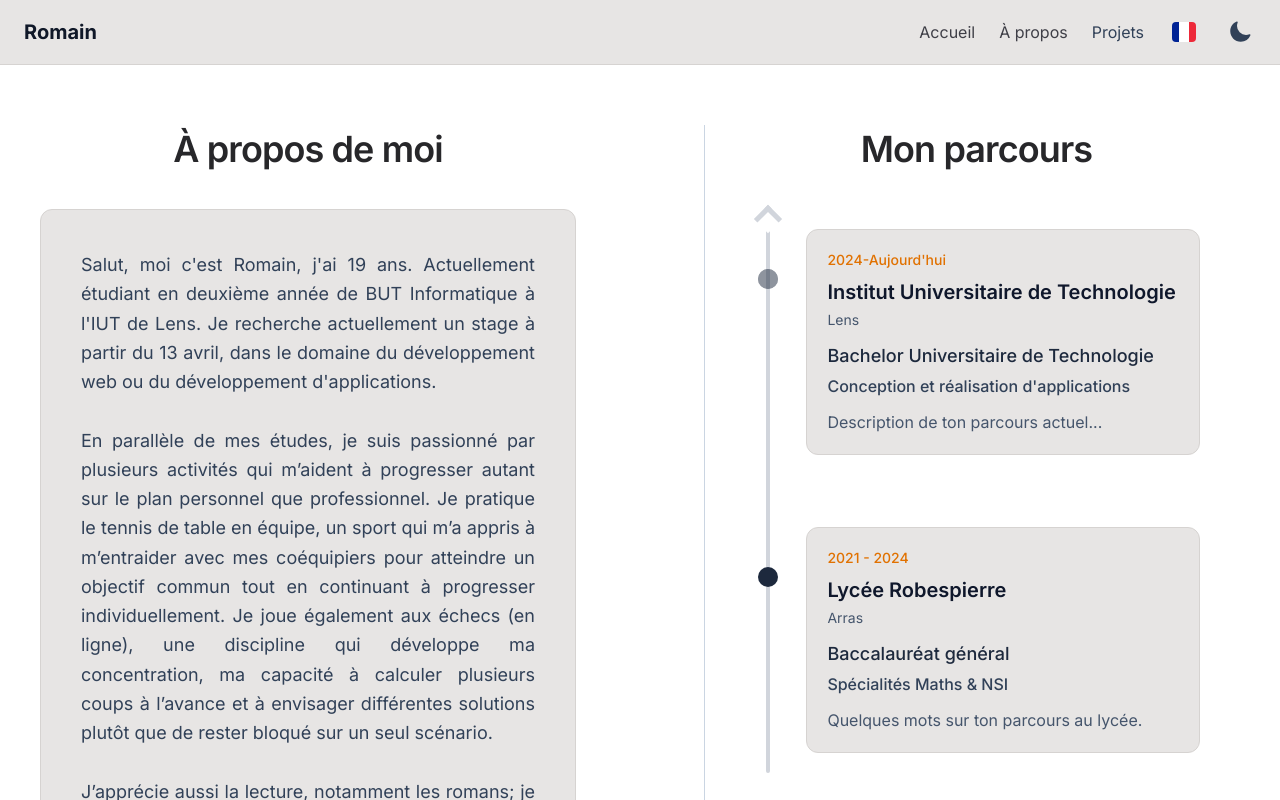
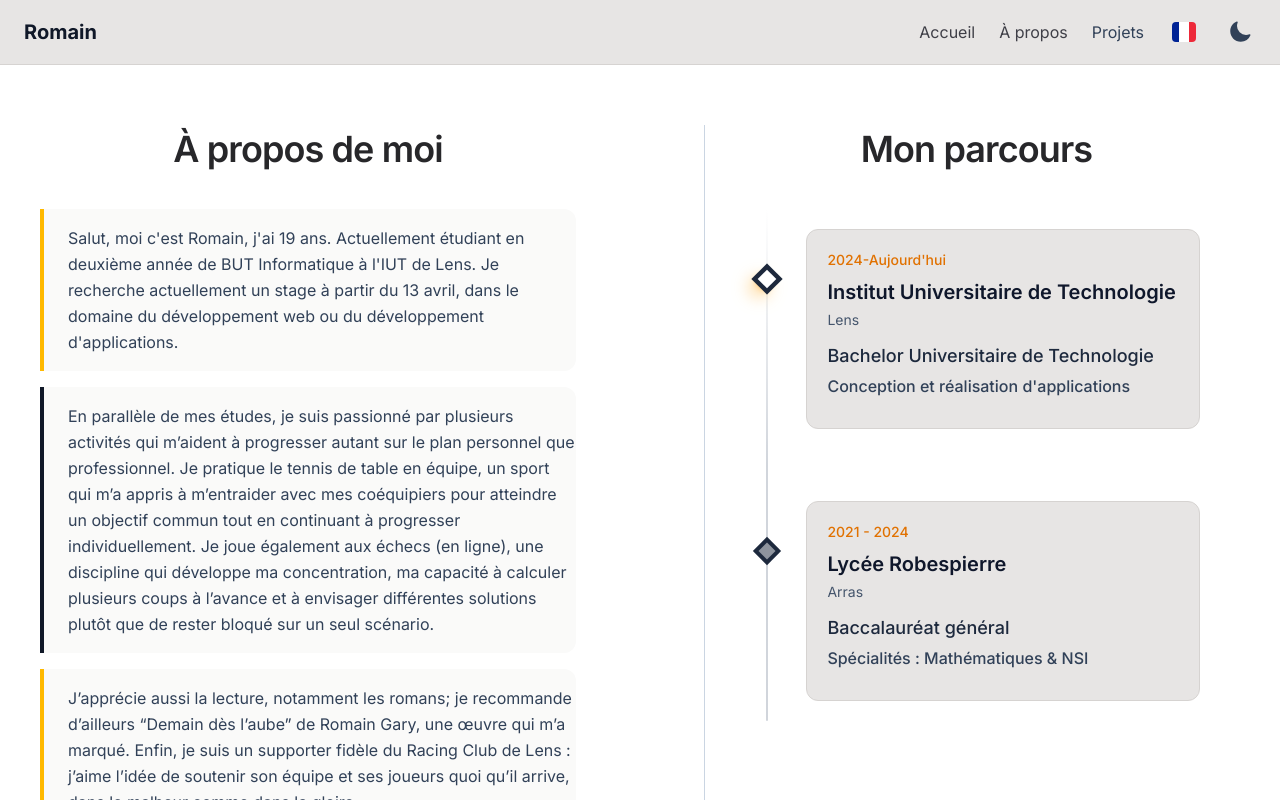
Before and after one commit to Romain-thib/Portfolio, a Vue app: page /about in a window 1280 px wide. Shown: the top 800 px of the page. Built offline with nearby package versions, Linux system fonts and the light colour scheme.

Commit message:
V2 page about

```diff
--- a/src/components/about/Timeline.vue
+++ b/src/components/about/Timeline.vue
@@ -14,9 +14,12 @@ const timelineItems = ['but', 'lycee']
     </h2>
 
     <div class="relative flex flex-col gap-8 pl-6 ml-[20%]">
-      <div class="absolute -left-16 top-0 bottom-0 w-1 bg-gray-300 dark:bg-slate-800 rounded">
-      <div class="absolute top- left-1/2 -translate-x-1/2 w-5 h-5 border-l-5 border-t-5 border-gray-300 dark:border-slate-800 rotate-45 bg-white dark:bg-slate-900"></div>
+      <!-- Ligne verticale de la timeline -->
+      <div class="absolute -left-16 top-0 bottom-0 w-0.5 bg-linear-to-b from-transparent via-gray-300 to-gray-300 dark:via-slate-500 dark:to-slate-700 rounded">
       </div>
+
+      <!-- Flèche vers le haut (sens du temps) -->
+      <div class="absolute -left-17 -top-2 flex flex-col items-center"></div>
 
       <TimelineItem
         v-for="item in timelineItems"
--- a/src/components/about/TimelineItem.vue
+++ b/src/components/about/TimelineItem.vue
@@ -13,19 +13,19 @@ const props = defineProps({
 <template>
   <div class="relative flex items-start -ml-20">
 
-    <!-- Cercle décoratif avec animation pour "Aujourd'hui" -->
-    <div
-      class="absolute -left-4 top-15 w-5 h-5 bg-slate-800 dark:bg-amber-400 rounded-full"
-      :class="{ 'animate-pulse': isCurrent }"
-    >
-      <!-- Effet de ring pour l'élément actuel -->
+    <div class="absolute -left-[1.06rem] top-15 w-5 h-5 bg-slate-800 dark:bg-amber-400  rotate-45 transition-all duration-300"
+        :class="isCurrent ? 'scale-110 shadow-lg shadow-amber-500/50 dark:shadow-amber-400/50' : ''">
       <div
         v-if="isCurrent"
-        class="absolute inset-0 rounded-full dark:bg-amber-500 bg-slate-800 animate-ping opacity-75"
+        class="absolute inset-0 dark:bg-amber-500 bg-slate-800 animate-ping opacity-40"
+      ></div>
+      <div
+        class="absolute inset-1 bg-white dark:bg-slate-900"
+        :class="isCurrent ? '' : 'bg-white/50 dark:bg-slate-800/50'"
       ></div>
     </div>
 
-    <div class="m-5 p-5 ml-8 w-full max-w-138 mr-5 min-h-50 bg-stone-200 dark:bg-slate-900
+    <div class="m-5 p-5 ml-8 w-full max-w-138 mr-5 min-h-50 bg-stone-200 dark:bg-slate-900 bg-linear-to-br dark:from-slate-900 dark:to-slate-800
                 border border-stone-300 dark:border-slate-800 rounded-xl">
 
       <div class="text-sm font-medium text-amber-600 dark:text-amber-500 mb-2">
@@ -49,14 +49,6 @@ const props = defineProps({
       >
         {{ subtitle }}
       </p>
-
-      <p
-        v-if="description"
-        class="mt-3 text-slate-600 dark:text-slate-400"
-      >
-        {{ description }}
-      </p>
-
       <slot />
     </div>
   </div>
--- a/src/i18n/en.json
+++ b/src/i18n/en.json
@@ -47,8 +47,7 @@
       "city": "Lens",
       "place": "University Institute of Technology",
       "diploma": "Bachelor of Technology",
-      "subtitle": "Application Design and Development",
-      "description": "Description of your current studies..."
+      "subtitle": "Application Design and Development"
     }
   }
 }
--- a/src/i18n/fr.json
+++ b/src/i18n/fr.json
@@ -39,7 +39,7 @@
       "city": "Arras",
       "place": "Lycée Robespierre",
       "diploma": "Baccalauréat général",
-      "subtitle": "Spécialités Maths & NSI",
+      "subtitle": "Spécialités : Mathématiques & NSI",
       "description": "Quelques mots sur ton parcours au lycée."
      },
      "but": {
@@ -47,8 +47,7 @@
       "city": "Lens",
       "place": "Institut Universitaire de Technologie",
       "diploma": "Bachelor Universitaire de Technologie",
-      "subtitle": "Conception et réalisation d'applications",
-      "description": "Description de ton parcours actuel..."
+      "subtitle": "Conception et réalisation d'applications"
     }
   }
 }
--- a/src/pages/About.vue
+++ b/src/pages/About.vue
@@ -5,37 +5,39 @@
 
 <template>
   <div class="min-h-screen pt-15 pb-12 mb-10">
-    <div class="grid grid-cols-1 lg:grid-cols-2 lg:gap-12 max-w-15xl mx-auto">
+    <div class="grid grid-cols-1 lg:grid-cols-2 lg:gap-12 max-w-40xl mx-auto">
 
       <div class="mx-10 mt-1 flex flex-col items-center justify-start">
   <h2 class="text-4xl font-semibold tracking-tight mb-10 text-zinc-800 dark:text-amber-400 text-center">
     {{ $t("presentation.title") }}
   </h2>
 
-        <p class="text-justify leading-relaxed text-lg text-slate-700 dark:text-slate-300
-                  w-full max-w-xl p-10 bg-stone-200 dark:bg-slate-900
-                  border border-stone-300 dark:border-slate-800 rounded-xl">
+    <div>
+      </div>
+        <!-- Option 3: Accordion style avec bordure gauche -->
+        <div class="w-full max-w-3xl space-y-4">
+          <div class="border-l-4 border-amber-400 dark:border-amber-500 pl-6 py-4 bg-stone-50 dark:bg-slate-900/50 rounded-r-xl">
+            <p class="text-slate-700 dark:text-slate-300 leading-relaxed">
               {{ $t("presentation.description1") }}
-          <br><br>
+            </p>
+          </div>
+
+          <div class="border-l-4  pl-6 py-4 bg-stone-50 dark:bg-slate-900/50 rounded-r-xl">
+            <p class="text-slate-700 dark:text-slate-300 leading-relaxed">
               {{ $t("presentation.description2") }}
-          <br><br>
+            </p>
+          </div>
+
+          <div class="border-l-4 border-amber-400 dark:border-amber-500 pl-6 py-4 bg-stone-50 dark:bg-slate-900/50 rounded-r-xl">
+            <p class="text-slate-700 dark:text-slate-300 leading-relaxed">
               {{ $t("presentation.description3") }}
             </p>
          </div>
+      </div>
+    </div>
 
-      <div class="mx-10 mt-15 flex flex-col items-center justify-start 2xl:ml-[0%] mr-10 h-200 lg:mt-0 lg:border-l lg:border-slate-300 dark:lg:border-amber-400 lg:pl-12">
+      <div class="mx-10 flex flex-col items-center justify-start 2xl:ml-[0%] mr-10 lg:mt-0 lg:border-l lg:border-slate-300 dark:lg:border-amber-400 lg:pl-12">
         <Timeline>
-          <TimelineItem
-            :title="$t('timeline.but.title')"
-            :subtitle="$t('timeline.but.subtitle')"
-            :description="$t('timeline.but.description')"
-          />
-
-          <TimelineItem
-            :title="$t('timeline.lycee.title')"
-            :subtitle="$t('timeline.lycee.subtitle')"
-            :description="$t('timeline.lycee.description')"
-          />
         </Timeline>
       </div>
 
```
Lines whose indentation alone changed are shown as unchanged.
